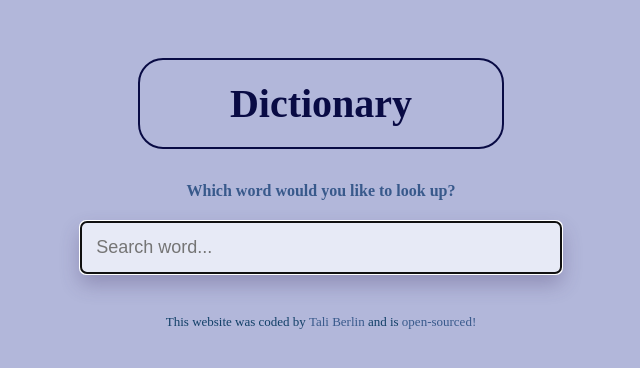
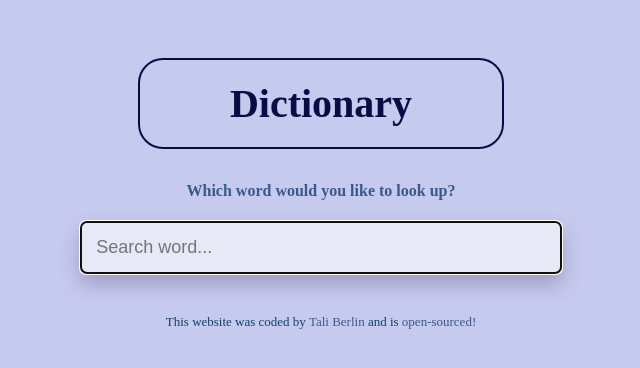
Before and after one commit to taliberlin/dictionary, a React (Create React App) app: page / in a window 1280 px wide. Shown: the top 368 px of the page, without its empty margins (319-959 px from the left). Built offline with nearby package versions, Linux system fonts and the light colour scheme; a web font is replaced by a local one.

Commit message:
changed background color

```diff
--- a/src/index.css
+++ b/src/index.css
@@ -1,6 +1,6 @@
 :root {
   --primary-color: #e7eaf6;
-  --secondary-color: #a2a8d3d2;
+  --secondary-color: #c7caef;
   --third-color: #38598b;
   --fourth-color: #113f67;
   --font: "Noto Serif Vithkuqi", serif;
```
